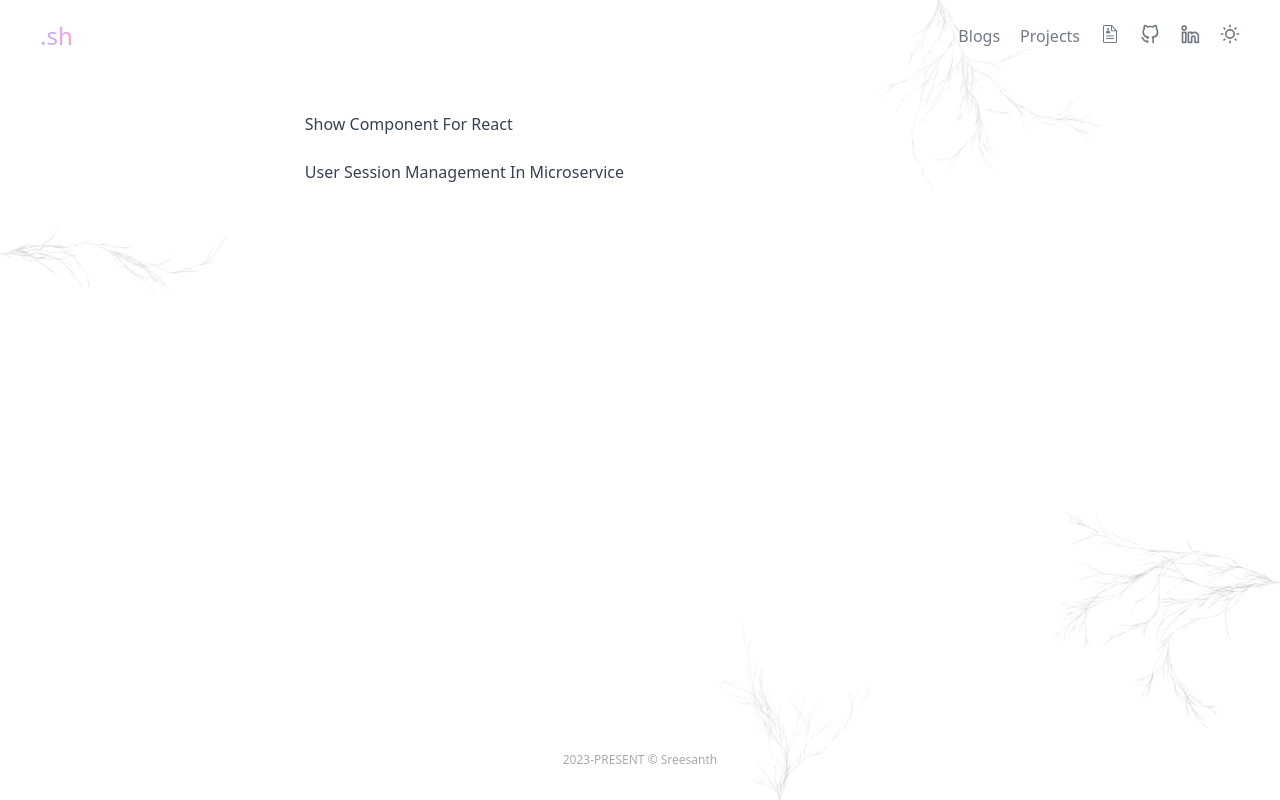
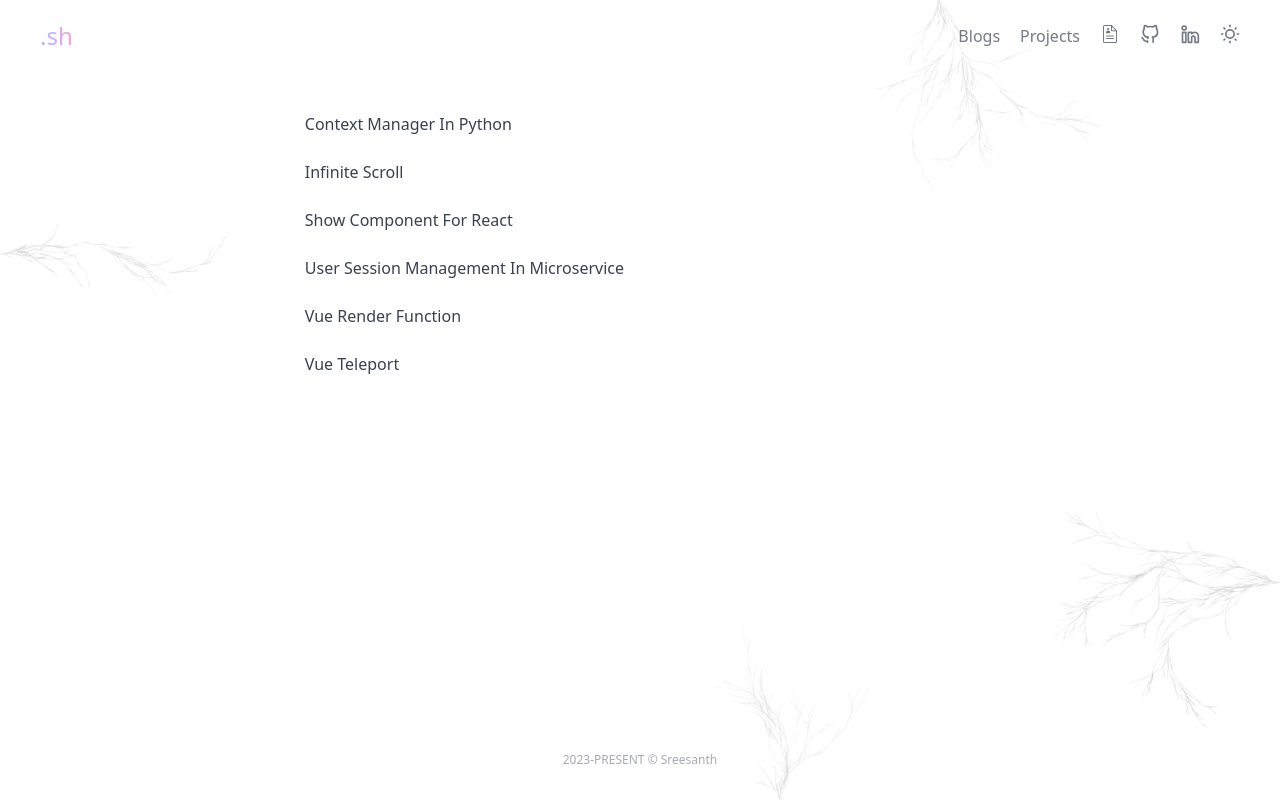
Before and after one commit to Sreesanth46/sreesanth.me, a Vue app: page /blogs in a window 1280 px wide. Built offline with nearby package versions, Linux system fonts and the light colour scheme.

Commit message:
chore: static

```diff
--- a/src/blogs.ts
+++ b/src/blogs.ts
@@ -1 +1,44 @@
-export const blogs = [{"name":"show-component-for-react","url":"https://raw.githubusercontent.com/Sreesanth46/blogs/main/show-component-for-react.md"},{"name":"user-session-management-in-microservice","url":"https://raw.githubusercontent.com/Sreesanth46/blogs/main/user-session-management-in-microservice.md"}]
+export const blogs = [
+  {
+    name: "context-manager-in-python",
+    url: "https://raw.githubusercontent.com/Sreesanth46/blogs/main/context-manager-in-python.md",
+    readTime: "5 min",
+    title: "Context manager in Python",
+    date: "2024-05-20T19:23:00.000+00:00",
+  },
+  {
+    name: "infinite-scroll",
+    url: "https://raw.githubusercontent.com/Sreesanth46/blogs/main/infinite-scroll.md",
+    readTime: "6 min",
+    title: "How to Implement Infinite Scroll: A Step-by-Step Guide",
+    date: "2024-03-21T09:29:00.000+00:00",
+  },
+  {
+    name: "show-component-for-react",
+    url: "https://raw.githubusercontent.com/Sreesanth46/blogs/main/show-component-for-react.md",
+    readTime: "3 min",
+    title: "Show component for React",
+    date: "2024-03-21T01:20:00.000+00:00",
+  },
+  {
+    name: "user-session-management-in-microservice",
+    url: "https://raw.githubusercontent.com/Sreesanth46/blogs/main/user-session-management-in-microservice.md",
+    readTime: "4 min",
+    title: "Efficient User session Management in Microservice Architecture",
+    date: "2024-03-02T16:04:00.000+00:00",
+  },
+  {
+    name: "vue-render-function",
+    url: "https://raw.githubusercontent.com/Sreesanth46/blogs/main/vue-render-function.md",
+    readTime: "2 min",
+    title: "h() function in Vue",
+    date: "2024-03-09T21:05:00.000+00:00",
+  },
+  {
+    name: "vue-teleport",
+    url: "https://raw.githubusercontent.com/Sreesanth46/blogs/main/vue-teleport.md",
+    readTime: "3 min",
+    title: "Vue 3 Teleport",
+    date: "2024-04-23T17:06:00.000+00:00",
+  },
+];
```
